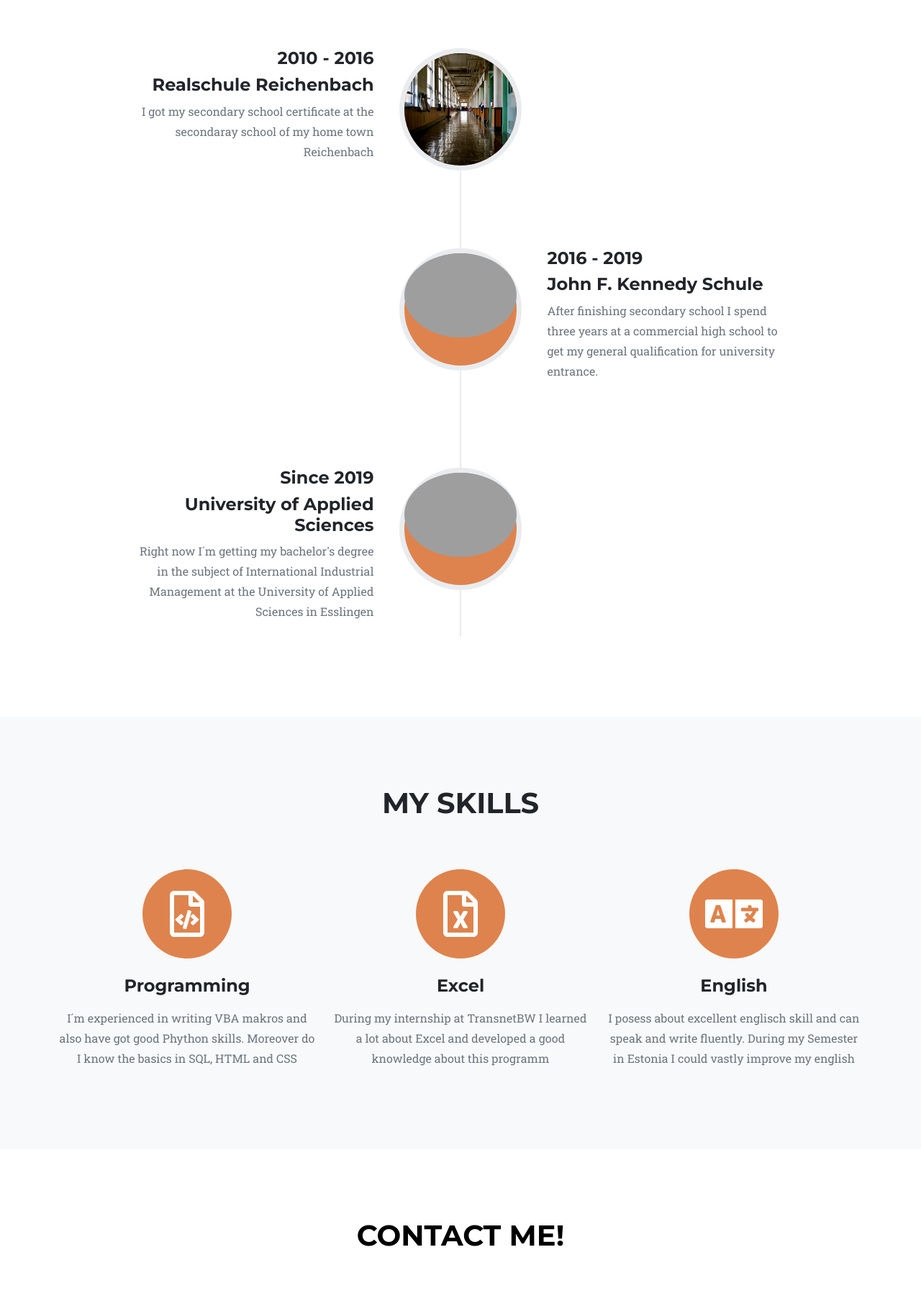
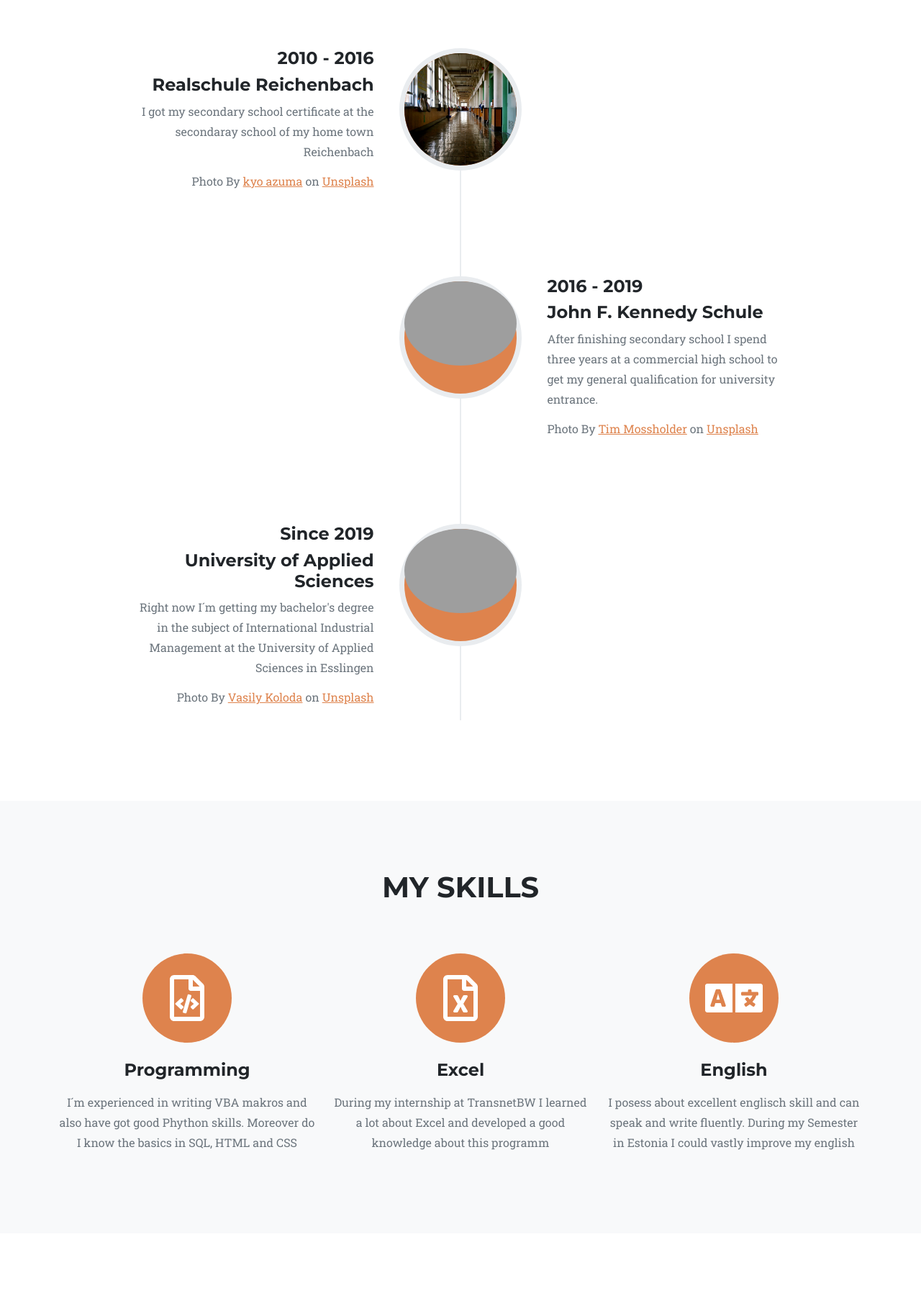
Before and after one commit to FredericWeiss/My_Personal_Website, a Flask app: page / in a window 1280 px wide. Shown: the part 2323-4131 px from the top of the page at 72% size. Run offline with Flask 2, Linux system fonts and the light colour scheme; data comes from the database, SQL or seed files in the repository; both versions use the stored data as it was after the commit; some libraries are stand-ins or nearby versions; grey boxes are pictures that could not be loaded.

Commit message:
update pictures for education section

```diff
--- a/startbootstrap-agency-gh-pages/FW_personal site/templates/index.html
+++ b/startbootstrap-agency-gh-pages/FW_personal site/templates/index.html
@@ -83,6 +83,7 @@
                         <h4 class="subheading">{{ entry.header }}</h4>
                     </div>
                     <div class="timeline-body"><p class="text-muted">{{ entry.short_description }}</p></div>
+                    <div class="portfolio-caption-subheading text-muted" style="margin-top: 15px;">Photo By <a href="{{ entry.reference_one }}">{{ entry.reference_two }}</a> on <a href="{{ entry.reference_three }}">{{ entry.reference_four }}</a></div>
                 </div>
             </li>
             {% endfor %}
@@ -160,3 +161,5 @@
 {% include "footer.html" %}
 {% include "modals.html" %}
 {% include "end_of_page.html" %}
+
+Photo by <a href="https://unsplash.com/@napr0tiv?utm_source=unsplash&utm_medium=referral&utm_content=creditCopyText">Vasily Koloda</a> on <a href="https://unsplash.com/s/photos/school?utm_source=unsplash&utm_medium=referral&utm_content=creditCopyText">Unsplash</a>
```
Also changed, not shown: startbootstrap-agency-gh-pages/FW_personal site/experience.db, startbootstrap-agency-gh-pages/FW_personal site/static/assets/img/about/1.jpg (deleted), startbootstrap-agency-gh-pages/FW_personal site/static/assets/img/about/2.jpg (deleted), startbootstrap-agency-gh-pages/FW_personal site/static/assets/img/about/3.jpg (deleted), startbootstrap-agency-gh-pages/FW_personal site/static/assets/img/about/4.jpg (deleted), startbootstrap-agency-gh-pages/FW_personal site/static/assets/img/about/realschule.jpg (added), startbootstrap-agency-gh-pages/FW_personal site/static/assets/img/codeheader-bg.jpg (deleted), startbootstrap-agency-gh-pages/FW_personal site/static/assets/img/map-image.png (deleted).
